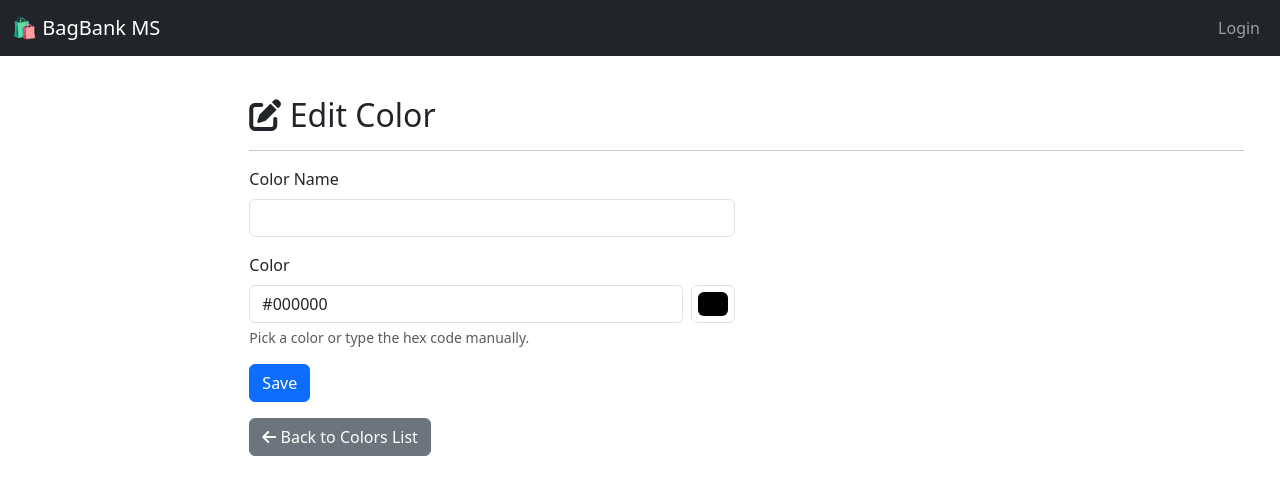
After one commit to ahsan-sami-turzo/bagbank-management-system, a Flask app: template app/templates/product/color_edit.html in a window 1280 px wide. The commit adds this page. Shown: the top 495 px of the page. Run offline with Flask 3, Linux system fonts and the light colour scheme; the template is opened without the code that fills it: values that come from a table or form of the project are taken from there, others are empty; some libraries are stand-ins or nearby versions.

Commit message:
Color and Material CRUD included

```diff
--- a/app/forms.py
+++ b/app/forms.py
@@ -61,3 +61,16 @@ class BrandForm(CategoricalForm):
     # Brand is slightly different because of the boolean field
     is_own_brand = BooleanField('Is Own Brand?')
     # No need to redefine name or submit
+
+# --- Color Form ---
+class ColorForm(FlaskForm):
+    # Name is still required
+    name = StringField('Color Name', validators=[DataRequired(), Length(max=100)])
+
+    # Hex code field (e.g., #FF00FF)
+    hex_code = StringField('Hex Code', validators=[
+        DataRequired(),
+        Length(min=7, max=7, message='Hex code must be 7 characters (e.g., #1A2B3C)'),
+        # Add a custom validator if you want to ensure the format is correct
+    ])
+    submit = SubmitField('Save')
--- a/app/templates/base.html
+++ b/app/templates/base.html
@@ -73,15 +73,23 @@
                                     <h6 class="collapse-header">Manage:</h6>
 
                                     <a class="collapse-item" href="{{ url_for('product.list_styles') }}">
-                                        <i class="fas fa-fw fa-gem"></i> Styles
+                                        <i class="fas fa-fw fa-gem"></i> Style
                                     </a>
 
                                     <a class="collapse-item" href="{{ url_for('product.list_categories') }}">
-                                        <i class="fas fa-fw fa-layer-group"></i> Categories
+                                        <i class="fas fa-fw fa-layer-group"></i> Category
                                     </a>
 
                                     <a class="collapse-item" href="{{ url_for('product.list_brands') }}">
-                                        <i class="fas fa-fw fa-certificate"></i> Brands
+                                        <i class="fas fa-fw fa-certificate"></i> Brand
+                                    </a>
+
+                                    <a class="collapse-item" href="{{ url_for('product.list_materials') }}">
+                                        <i class="fas fa-fw fa-certificate"></i> Material
+                                    </a>
+
+                                    <a class="collapse-item" href="{{ url_for('product.list_colors') }}">
+                                        <i class="fas fa-fw fa-palette"></i> Color
                                     </a>
                                 </div>
                             </div>
--- a/app/templates/product/categorical_edit.html
+++ b/app/templates/product/categorical_edit.html
@@ -13,7 +13,10 @@
 
     <div class="row">
         <div class="col-md-6">
-            {{ render_form(form) }}
+            <form method="POST">
+                {{ form.csrf_token }}
+                {{ render_form(form) }}
+            </form>
         </div>
     </div>
 
--- /dev/null
+++ b/app/templates/product/color_edit.html
@@ -0,0 +1,98 @@
+{# app/templates/product/color_edit.html (REVISED) #}
+
+{% extends "base.html" %}
+{% from "bootstrap5/form.html" import render_form %}
+
+{% block content %}
+<div class="container mt-4">
+    {% set is_editing = item is not none %}
+    {% set action_text = 'Edit' if is_editing else 'Add New' %}
+
+    <h2><i class="fas fa-edit"></i> {{ action_text }} Color</h2>
+    <hr>
+
+    {% include '_flash_messages.html' %}
+
+    <div class="row">
+        <div class="col-md-6">
+            <form method="POST">
+                {{ form.csrf_token }}
+
+                {# 1. RENDER NAME FIELD NORMALLY #}
+                <div class="mb-3">
+                    <label class="form-label" for="{{ form.name.id }}">{{ form.name.label }}</label>
+                    {{ form.name(class="form-control") }}
+                    {% if form.name.errors %}
+                        {% for error in form.name.errors %}
+                            <div class="invalid-feedback d-block">{{ error }}</div>
+                        {% endfor %}
+                    {% endif %}
+                </div>
+
+                {# 2. Hex Code + Color Picker Side by Side #}
+                <div class="mb-3">
+                    <label class="form-label">Color</label>
+                    <div class="d-flex align-items-center gap-2">
+                        {# Text Input for hex code #}
+                        <input
+                            type="text"
+                            id="hex_code_input"
+                            name="{{ form.hex_code.name }}"
+                            value="{{ form.hex_code.data or '#000000' }}"
+                            class="form-control"
+                            placeholder="#FFFFFF"
+                        >
+                        {# Color Picker #}
+                        <input
+                            type="color"
+                            id="color_picker"
+                            class="form-control form-control-color"
+                            value="{{ form.hex_code.data or '#000000' }}"
+                            title="Pick a color"
+                        >
+                    </div>
+                    {% if form.hex_code.errors %}
+                        {% for error in form.hex_code.errors %}
+                            <div class="invalid-feedback d-block">{{ error }}</div>
+                        {% endfor %}
+                    {% endif %}
+                    <div class="form-text">Pick a color or type the hex code manually.</div>
+                </div>
+
+                {# 3. RENDER SUBMIT BUTTON #}
+                <div class="mt-3">
+                    {{ form.submit(class="btn btn-primary") }}
+                </div>
+            </form>
+
+        </div>
+    </div>
+
+    <p class="mt-3">
+        <a href="{{ url_for('product.list_colors') }}" class="btn btn-secondary">
+            <i class="fas fa-arrow-left"></i> Back to Colors List
+        </a>
+    </p>
+</div>
+
+<script>
+document.addEventListener('DOMContentLoaded', function () {
+    const hexInput = document.getElementById('hex_code_input');
+    const colorPicker = document.getElementById('color_picker');
+
+    // 1️⃣ Update hex input when color picker changes
+    colorPicker.addEventListener('input', function() {
+        hexInput.value = colorPicker.value.toUpperCase();
+    });
+
+    // 2️⃣ Update color picker when valid hex code is typed manually
+    hexInput.addEventListener('input', function() {
+        // Only update if the hex code is valid
+        if(/^#[0-9A-Fa-f]{6}$/.test(hexInput.value)) {
+            colorPicker.value = hexInput.value;
+        }
+    });
+});
+</script>
+
+{% endblock %}
```
Also changed, not shown: app/models.py (+8 -3 lines), app/product/routes.py (+9 -4 lines), app/templates/product/categorical_list.html (+16 -0 lines).
